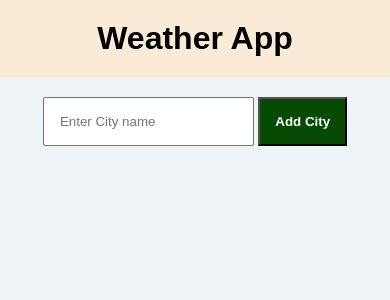
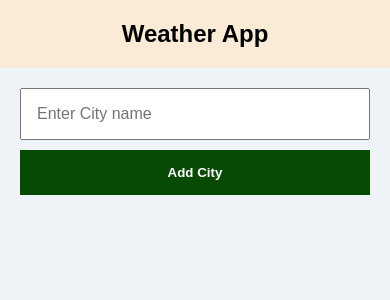
Before and after one commit to lexie789-eren/django-weather-app-railway, a Django app: page /app/ in a window 390 px wide. Shown: the top 300 px of the page. Run offline with Django 5.2, Linux system fonts and the light colour scheme; data that the repository does not hold is empty.

Commit message:
edit style responsive

```diff
--- a/weatherApp/templates/base.html
+++ b/weatherApp/templates/base.html
@@ -6,16 +6,6 @@
     <title>Document</title>
     <style>
 
-        .top {
-         background-color: antiquewhite;
-         text-align: center;
-         padding: 20px;       /* space inside the bar instead */
-         }
-
-        .top h1 {
-         margin: 0;           /* removes the h1 gap */
-        }
-
         body {
     font-family: Arial, sans-serif;
     background-color: #eef3f8;
@@ -23,9 +13,50 @@
     padding: 0;
 }
 
+.top {
+    background-color: antiquewhite;
+    text-align: center;
+    padding: 20px;
+}
+
+.top h1 {
+    margin: 0;
+}
+
+/* ---------- Form ---------- */
+.form {
+    display: flex;
+    justify-content: center;
+    margin-top: 20px;
+    padding: 0 20px;
+}
+
+.form form {
+    display: flex;
+    width: 100%;
+    max-width: 500px;
+}
+
+.form input {
+    flex: 1;              /* input takes the remaining space */
+    padding: 15px;
+    font-size: 16px;
+    min-width: 0;
+}
+
+.form button {
+    padding: 15px 20px;
+    background-color: rgb(6, 74, 3);
+    color: white;
+    font-weight: bold;
+    border: none;
+    cursor: pointer;
+}
+
+/* ---------- Grid (default = 4 columns for large screens) ---------- */
 .grid {
     display: grid;
-        grid-template-columns: repeat(4, minmax(200px, 1fr));
+    grid-template-columns: repeat(4, 1fr);
     gap: 20px;
     margin: 40px 20px;
 }
@@ -36,7 +67,6 @@
     padding: 20px;
     text-align: center;
     box-shadow: 0 2px 8px rgba(0, 0, 0, 0.15);
-
 }
 
 .grid h1 {
@@ -55,23 +85,33 @@
     text-transform: capitalize;
     margin: 0;
 }
-        .form{
-           display: flex;
-           justify-content: center;
-           margin-top: 20px;
+
+/* ---------- Tablet: 2 columns ---------- */
+@media (max-width: 992px) {
+    .grid {
+        grid-template-columns: repeat(2, 1fr);
+    }
 }
 
-        .form input{
-            padding: 15px;
-
-        }
-        .form button{
-            padding: 15px;
-            background-color: rgb(6, 74, 3);
-            color: white;
-            font-weight: bold;
+/* ---------- Phone: 1 column ---------- */
+@media (max-width: 576px) {
+    .grid {
+        grid-template-columns: 1fr;
+        margin: 20px 15px;
     }
 
+    .top h1 {
+        font-size: 24px;
+    }
+
+    .form form {
+        flex-direction: column;   /* input on top, button below */
+    }
+
+    .form button {
+        margin-top: 10px;
+    }
+}
     </style>
 </head>
 
```
Lines whose indentation alone changed are shown as unchanged.
